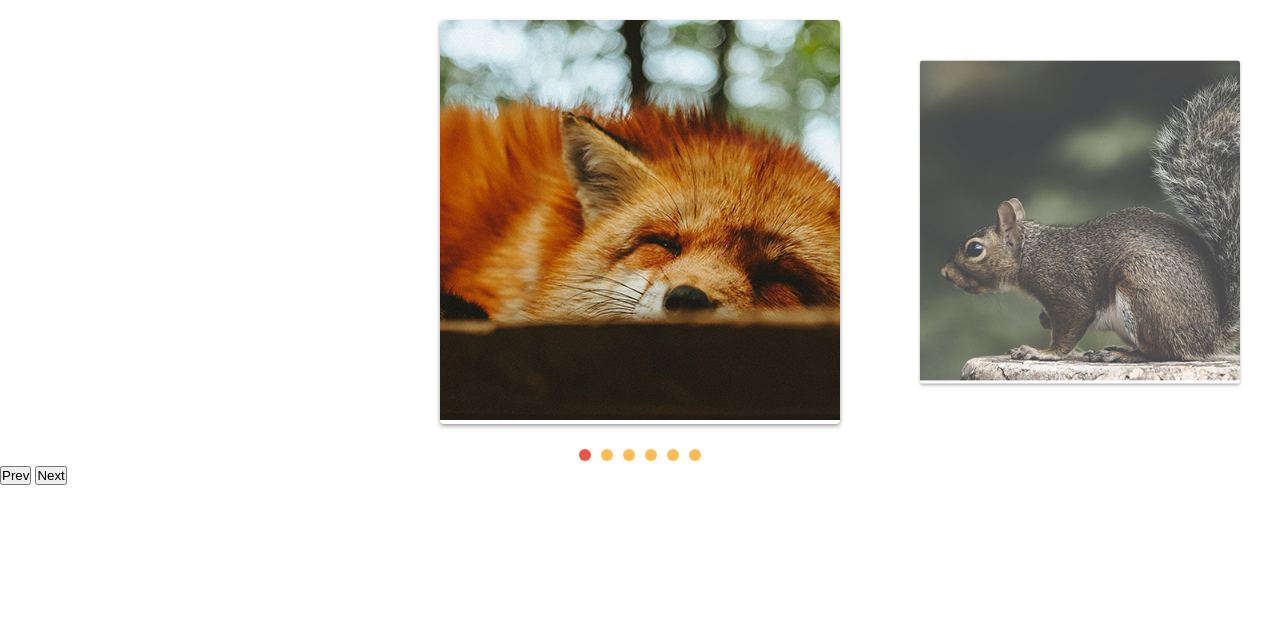
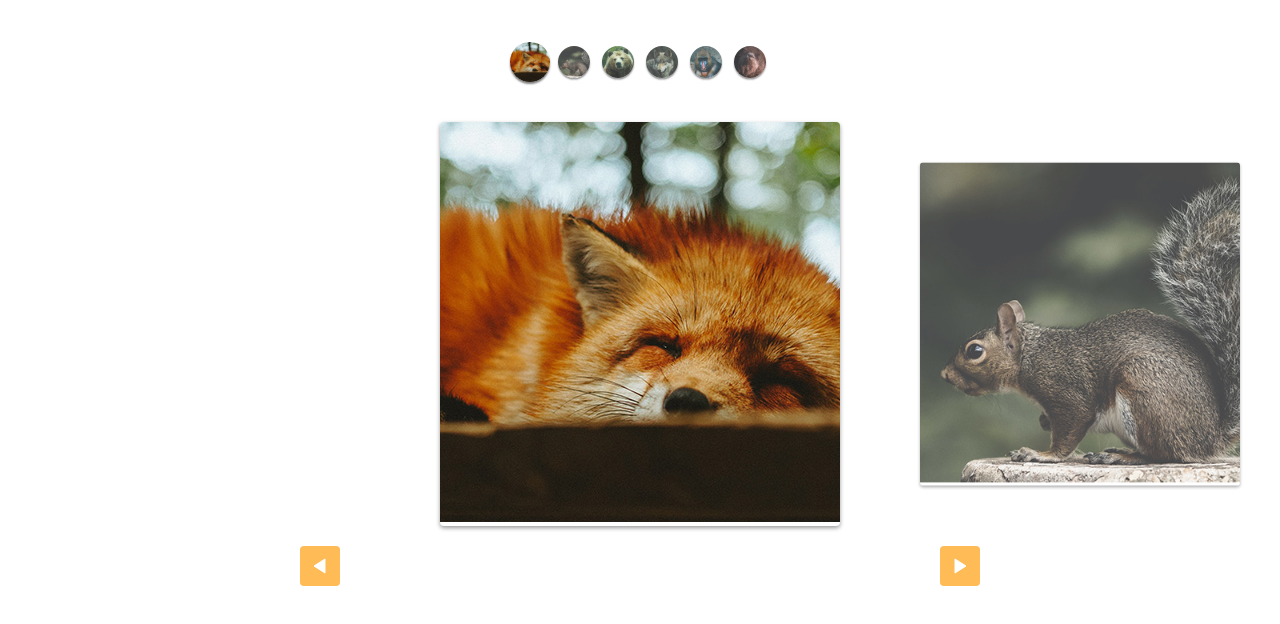
Before and after one commit to BrunoConceica0/Projeto-Slide, a website with bundled scripts: page index.html in a window 1280 px wide. Shown: the top 624 px of the page. Built offline with nearby package versions, Linux system fonts and the light colour scheme.

Commit message:
custom controls estilizados

```diff
--- a/css/style.css
+++ b/css/style.css
@@ -21,7 +21,6 @@
   width: 100;
   max-width: 600px;
   margin: 0 20px;
-
   border-radius: 4px;
   overflow: hidden;
   box-shadow: 0 2px 4px rgba(0, 0, 0, 0.4);
@@ -54,3 +53,52 @@
 [data-control="slide"] li a:hover {
   background: #e54;
 }
+/* custom-controls */
+.custom-controls {
+  display: flex;
+  justify-content: center;
+  margin-top: 40px;
+  flex-wrap: wrap;
+}
+.custom-controls li {
+  opacity: 0.8;
+  transform: scale(0.8);
+  width: 40px;
+  height: 40px;
+  border-radius: 50%;
+  overflow: hidden;
+  margin: 2px;
+  margin-bottom: 20px;
+  box-shadow: 0 2px 2px rgba(0, 0, 0, 0.5);
+  transition: 0.3s;
+}
+.custom-controls img {
+  width: 40px;
+  height: 40px;
+}
+.custom-controls li.active {
+  opacity: 1;
+  transform: scale(1);
+}
+[scr$=".jpg"] {
+  display: block;
+  max-width: 100%;
+  height: 100%;
+}
+.arrow-naw {
+  display: flex;
+  justify-content: space-around;
+  margin: 20px 0;
+}
+.arrow-naw button {
+  cursor: pointer;
+  border: none;
+  border-radius: 4px;
+  color: white;
+  width: 40px;
+  height: 40px;
+  background: #fb5 url("../img/arrow.svg") no-repeat center center;
+}
+.arrow-naw button.prev {
+  rotate: -180deg;
+}
--- a/index.html
+++ b/index.html
@@ -9,6 +9,15 @@
 </head>
 
 <body>
+  <ul class="custom-controls">
+    <li><img src="./img/foto1-thumb.jpg" alt=""></li>
+    <li><img src="./img/foto2-thumb.jpg" alt=""></li>
+    <li><img src="./img/foto3-thumb.jpg" alt=""></li>
+    <li><img src="./img/foto4-thumb.jpg" alt=""></li>
+    <li><img src="./img/foto5-thumb.jpg" alt=""></li>
+    <li><img src="./img/foto6-thumb.jpg" alt=""></li>
+
+  </ul>
   <div class="wrapper">
     <ul class="slide">
       <li><img src="./img/foto1-thumb.jpg" alt="" width="400" height="400"></li>
@@ -19,9 +28,9 @@
       <li><img src="./img/foto6-thumb.jpg" alt=width="400" height="400"""></li>
     </ul>
   </div>
-  <div class="arrow-nva">
-    <button class="prev">Prev</button>
-    <button class="next">Next</button>
+  <div class="arrow-naw">
+    <button class="prev"></button>
+    <button class="next"></button>
 
   </div>
 
--- a/js/script.js
+++ b/js/script.js
@@ -1,8 +1,8 @@
-import { SlideNav } from "./slide.js";
+import SlideNav from "./slide.js";
 
 const slide = new SlideNav(".slide", ".wrapper");
 slide.init();
 slide.changeSlide(0);
 slide.activePrevSlide();
 slide.addArrow(".prev", ".next");
-slide.addControl();
+slide.addControl(".custom-controls");
--- a/js/slide.js
+++ b/js/slide.js
@@ -28,7 +28,7 @@ export class Slide {
     if (event.type === "mousedown") {
       event.preventDefault(); //evitar que não ocorra a puxar a imagem
       this.dist.startX = event.clientX;
-      console.log(event);
+      // console.log(event);
       movetype = "mousemove";
     } else {
       this.dist.startX = event.changedTouches[0].clientX;
@@ -165,7 +165,7 @@ export class Slide {
   }
 }
 
-export class SlideNav extends Slide {
+export default class SlideNav extends Slide {
   addArrow(prev, next) {
     this.prevElement = document.querySelector(prev);
     this.nextElement = document.querySelector(next);
```
Also changed, not shown: main.js/main.js (+2 -2 lines).
